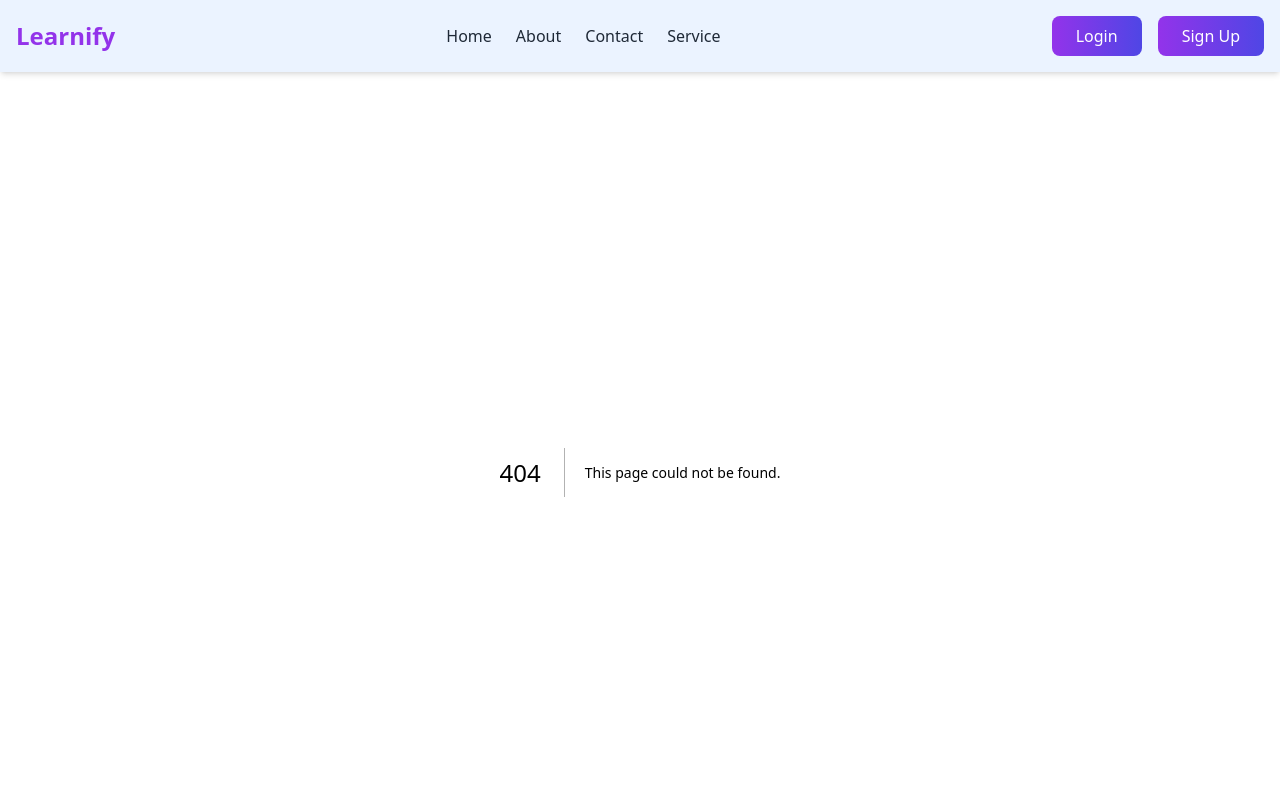
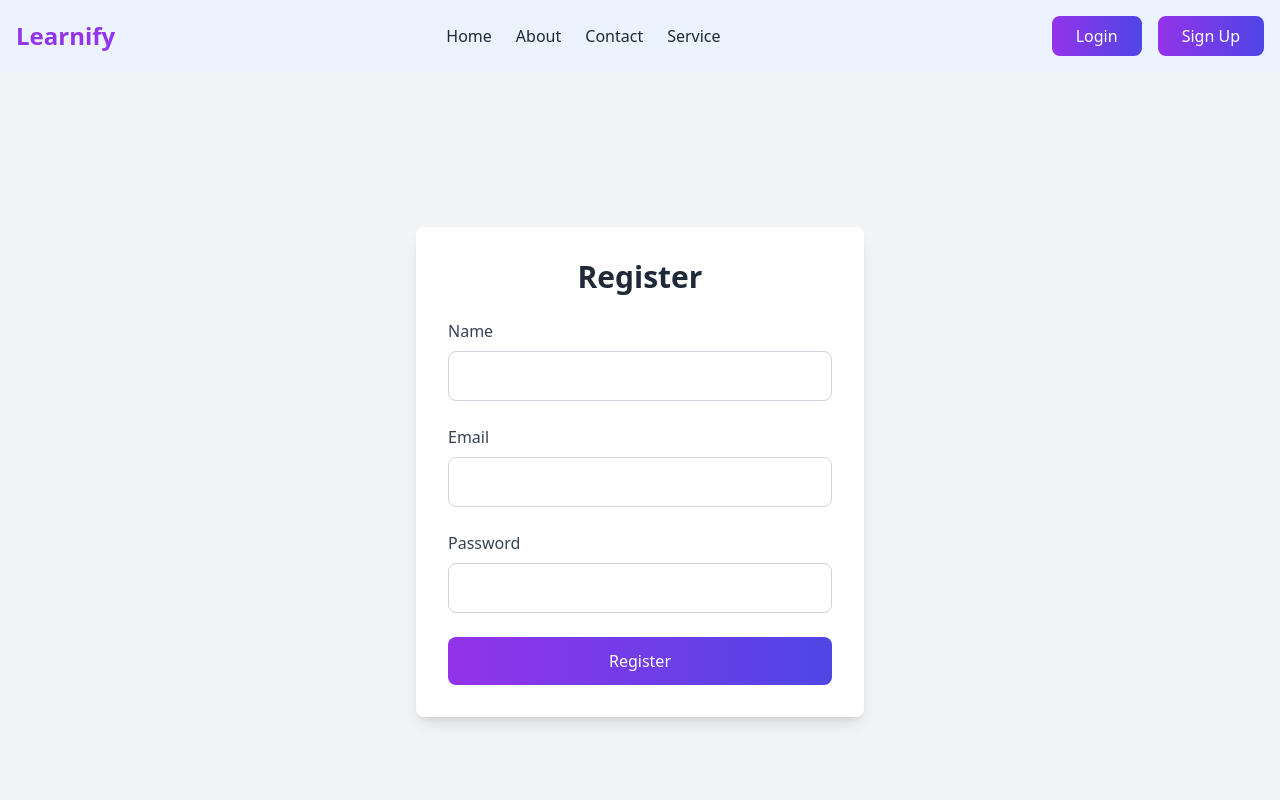
Before and after one commit to KMTonmoy/microdeft_react_test_tonmoy, a Next.js app: page /signup in a window 1280 px wide. Before the commit this address had no page. Shown: the top 800 px of the page. Built offline with nearby package versions, Linux system fonts and the light colour scheme.

Commit message:
Register Added

```diff
--- /dev/null
+++ b/src/app/signup/page.jsx
@@ -0,0 +1,131 @@
+'use client'
+
+import React, { useState } from 'react';
+import Swal from 'sweetalert2';
+import { useRouter } from 'next/navigation';
+
+const Page = () => {
+    const [name, setName] = useState('');
+    const [email, setEmail] = useState('');
+    const [password, setPassword] = useState('');
+    const [isSubmitting, setIsSubmitting] = useState(false);
+    const [message, setMessage] = useState('');
+    const router = useRouter();
+
+    const handleSubmit = async (e) => {
+        e.preventDefault();
+        setIsSubmitting(true);
+        setMessage('');
+
+        if (!name || !email || !password) {
+            setMessage('Please fill in all fields.');
+            setIsSubmitting(false);
+            return;
+        }
+
+        const requestBody = {
+            name,
+            email,
+            password
+        };
+
+        try {
+            const response = await fetch('https://react-interview.crd4lc.easypanel.host/api/register', {
+                method: 'POST',
+                headers: {
+                    'Content-Type': 'application/json',
+                },
+                body: JSON.stringify(requestBody),
+            });
+
+            const data = await response.json();
+
+            if (response.ok) {
+                const token = data.data.token;
+                localStorage.setItem('authToken', token);
+
+                Swal.fire({
+                    title: 'Registration Successful!',
+                    text: 'You are now registered. Redirecting to your dashboard...',
+                    icon: 'success',
+                    confirmButtonText: 'Okay'
+                }).then(() => {
+                    router.push('/');
+                });
+            } else {
+                setMessage(data.message || 'Something went wrong.');
+                Swal.fire({
+                    title: 'Error!',
+                    text: data.message || 'Please try again.',
+                    icon: 'error',
+                    confirmButtonText: 'Okay'
+                });
+            }
+        } catch (error) {
+            setMessage('Network error. Please try again later.');
+            Swal.fire({
+                title: 'Error!',
+                text: 'An error occurred while registering.',
+                icon: 'error',
+                confirmButtonText: 'Okay'
+            });
+        } finally {
+            setIsSubmitting(false);
+        }
+    };
+
+    return (
+        <div className="h-screen bg-gray-100 flex justify-center items-center">
+            <div className="w-full max-w-md p-8 bg-white shadow-lg rounded-lg">
+                <h2 className="text-3xl font-semibold text-center text-gray-800 mb-6">Register</h2>
+                <form onSubmit={handleSubmit}>
+                    <div className="mb-6">
+                        <label htmlFor="name" className="block text-gray-700">Name</label>
+                        <input
+                            type="text"
+                            id="name"
+                            className="w-full px-4 py-3 mt-2 border border-gray-300 rounded-lg focus:outline-none focus:ring-2 focus:ring-purple-500"
+                            value={name}
+                            onChange={(e) => setName(e.target.value)}
+                            required
+                        />
+                    </div>
+                    <div className="mb-6">
+                        <label htmlFor="email" className="block text-gray-700">Email</label>
+                        <input
+                            type="email"
+                            id="email"
+                            className="w-full px-4 py-3 mt-2 border border-gray-300 rounded-lg focus:outline-none focus:ring-2 focus:ring-purple-500"
+                            value={email}
+                            onChange={(e) => setEmail(e.target.value)}
+                            required
+                        />
+                    </div>
+                    <div className="mb-6">
+                        <label htmlFor="password" className="block text-gray-700">Password</label>
+                        <input
+                            type="password"
+                            id="password"
+                            className="w-full px-4 py-3 mt-2 border border-gray-300 rounded-lg focus:outline-none focus:ring-2 focus:ring-purple-500"
+                            value={password}
+                            onChange={(e) => setPassword(e.target.value)}
+                            required
+                        />
+                    </div>
+
+                    {message && <p className="text-red-500 text-sm mb-4">{message}</p>}
+
+                    <button
+                        type="submit"
+                        className={`w-full py-3 bg-gradient-to-r from-purple-600 to-indigo-600 text-white rounded-lg focus:outline-none ${isSubmitting ? 'opacity-50 cursor-not-allowed' : ''}`}
+                        disabled={isSubmitting}
+                    >
+                        {isSubmitting ? 'Submitting...' : 'Register'}
+                    </button>
+                </form>
+            </div>
+        </div>
+    );
+};
+
+export default Page;
```
